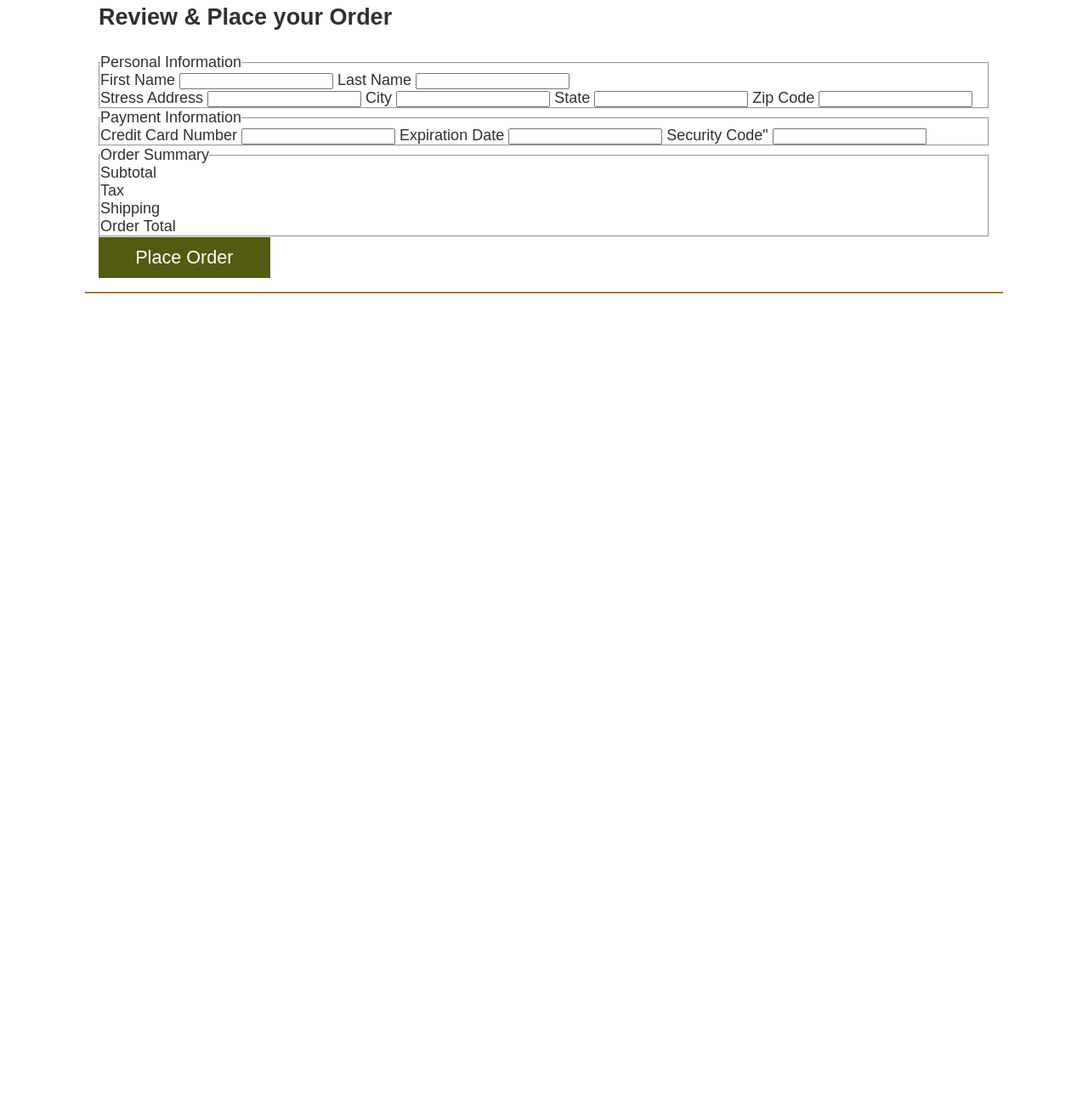
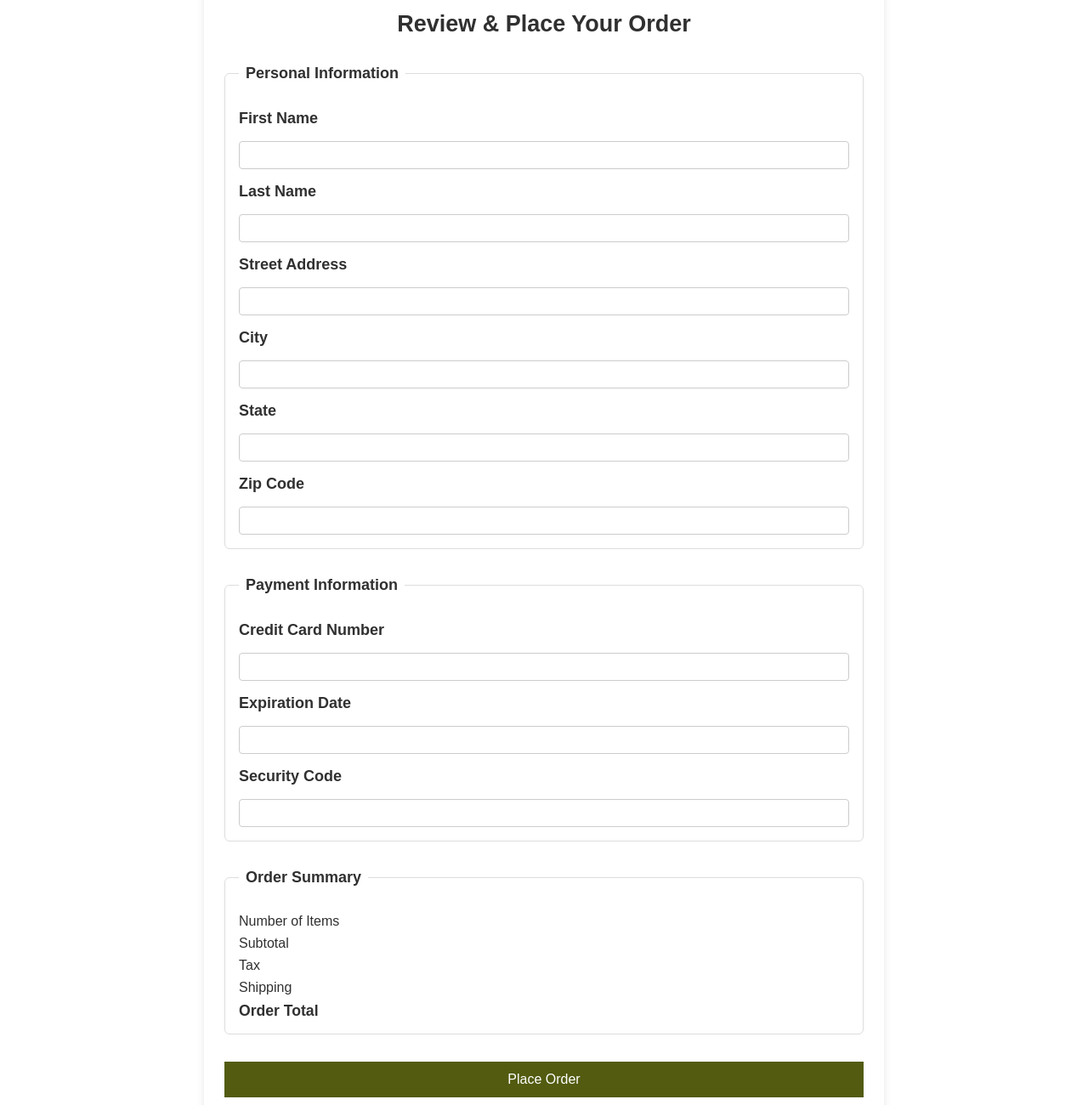
Before and after one commit to francis-2008-happy/wdd-330-team-02, a website: page src/checkout/index.html in a window 1280 px wide. Shown: the part 60-1360 px from the top of the page at 85% size. Before the commit the page ends 800 px from the top, so only its background shows below. Drawn offline with Linux system fonts and the light colour scheme; files that its build step writes are made by us from their sources.

Commit message:
completed team activity week 4

```diff
--- a/src/checkout/index.html
+++ b/src/checkout/index.html
@@ -1,39 +1,45 @@
 <!doctype html>
+<html lang="en">
 
-<html lang="en">
 <head>
   <meta charset="UTF-8" />
-
   <meta name="viewport" content="width=device-width, initial-scale=1.0" />
   <title>Sleep Outside | Checkout</title>
+
+  <link rel="stylesheet" href="/css/style.css" />
   <script src="../js/checkout.js" type="module"></script>
-    <link rel="stylesheet" href="css/style.css" />
 </head>
 
 <body>
-    <header class="divider" id="header"> </header>
+  <header class="divider" id="header"></header>
 
-    <main class="divider">
-      <section class="products">
-        <h2>Review & Place your Order</h2>
-        <form name="checkout">
+  <main class="divider checkout-container">
+    <section class="checkout-section">
+      <h2>Review & Place Your Order</h2>
+
+      <form name="checkout" class="checkout-form">
         <input type="hidden" name="orderDate" id="orderDate" />
 
         <fieldset>
           <legend>Personal Information</legend>
-            <div class="personal-info">
+          <div class="field-grid">
             <label for="first-name">First Name</label>
             <input type="text" id="first-name" name="first-name" required />
+
             <label for="last-name">Last Name</label>
             <input type="text" id="last-name" name="last-name" required />
           </div>
-            <div class="addresss">
-              <label for="address"> Stress Address</label>
+
+          <div class="field-grid">
+            <label for="address">Street Address</label>
             <input type="text" id="address" name="address" required />
+
             <label for="city">City</label>
             <input type="text" id="city" name="city" required />
+
             <label for="state">State</label>
             <input type="text" id="state" name="state" required />
+
             <label for="zip">Zip Code</label>
             <input type="text" id="zip" name="zip" required />
           </div>
@@ -41,44 +47,40 @@
 
         <fieldset>
           <legend>Payment Information</legend>
-            <div class="payment-info">
+          <div class="field-grid">
             <label for="credit-card-number">Credit Card Number</label>
             <input type="text" id="credit-card-number" name="credit-card-number" required />
+
             <label for="expiration-date">Expiration Date</label>
             <input type="text" id="expiration-date" name="expiration-date" required />
-              <label for="Security-Code">Security Code"</label>
-              <input type="text" id="Security-Code" name="Security-Code" required />
-            </div>
-          </fieldset>
-          <fieldset class="checkout-summary">
-          <legend>Order Summary </legend>
-          <div class="order-summary">
 
-            <div> Subtotal </div>
-            <div id="subtotal"></div>
-
-            <div> Tax </div>
-            <div id="tax"></div>
-
-            <div> Shipping </div>
-            <div id="shipping"></div>
-
-            <div> Order Total </div>
-            <div id="order-total"></div>
+            <label for="security-code">Security Code</label>
+            <input type="text" id="security-code" name="security-code" required />
           </div>
         </fieldset>
 
-          <button type="submit" id="checkoutSubmit">Place Order</button>
+        <fieldset class="checkout-summary">
+          <legend>Order Summary</legend>
+          <div class="summary-grid">
+            <div>Number of Items</div>
+            <div id="num-items"></div>
+            <div>Subtotal</div>
+            <div id="subtotal"></div>
+            <div>Tax</div>
+            <div id="tax"></div>
+            <div>Shipping</div>
+            <div id="shipping"></div>
+            <div class="summary-total">Order Total</div>
+            <div id="orderTotal" class="summary-total"></div>
+          </div>
+        </fieldset>
 
-
-
-
-
-
+        <button type="submit" id="checkoutSubmit" class="btn-primary">Place Order</button>
       </form>
     </section>
   </main>
 
-    <footer id="footer"> </footer>
+  <footer id="footer"></footer>
 </body>
+
 </html>
--- a/src/css/style.css
+++ b/src/css/style.css
@@ -113,6 +113,10 @@ button {
   border: 0;
   font-size: var(--large-font);
   cursor: pointer;
+}
+
+button:hover {
+  background-color: #1a252f;
 }
 
 .divider {
@@ -233,6 +237,23 @@ button {
 .products h2 {
   margin-bottom: 1em;
 }
+
+.products .btn-primary {
+  display: block;
+  width: 120px;
+  background-color: #525b0f;
+  color: white;
+  padding: 0.75rem;
+  border: none;
+  font-size: 1rem;
+  cursor: pointer;
+  transition: background-color 0.2s;
+  }
+
+  .products .btn-primary:hover {
+    background-color: #1a252f;
+  }
+
 
 .product-list {
   display: flex;
@@ -356,6 +377,83 @@ button {
     grid-template-columns: 150px auto 15%;
   }
 }
+
+
+/* checkout styling */
+.checkout-container {
+  max-width: 800px;
+  margin: 2rem auto;
+  padding: 1.5rem;
+  background: white;
+  border-radius: 8px;
+  box-shadow: 0 0 10px rgba(0, 0, 0, 0.1);
+}
+
+.checkout-section h2 {
+  text-align: center;
+  margin-bottom: 2rem;
+}
+
+fieldset {
+  margin-bottom: 2rem;
+  border: 1px solid #ddd;
+  padding: 1rem;
+  border-radius: 6px;
+}
+
+legend {
+  font-weight: bold;
+  padding: 0 0.5rem;
+}
+
+.field-grid {
+  display: grid;
+  grid-template-columns: 1fr 1fr;
+  gap: 1rem;
+  margin-top: 1rem;
+}
+
+.field-grid label {
+  grid-column: span 2;
+  font-weight: 600;
+}
+
+.field-grid input {
+  grid-column: span 2;
+  padding: 0.5rem;
+  border: 1px solid #ccc;
+  border-radius: 4px;
+}
+
+.summary-grid {
+  display: grid;
+  grid-template-columns: 1fr auto;
+  gap: 0.5rem 1rem;
+  font-size: 1rem;
+  margin-top: 1rem;
+}
+
+.summary-total {
+  font-weight: bold;
+  font-size: 1.1rem;
+}
+
+.btn-primary {
+  display: block;
+  width: 100%;
+  background-color: #525b0f;
+  color: white;
+  padding: 0.75rem;
+  border: none;
+  font-size: 1rem;
+  cursor: pointer;
+  transition: background-color 0.2s;
+}
+
+.btn-primary:hover {
+  background-color: #1a252f;
+}
+
 
 footer {
   font-size: var(--small-font);
--- a/src/js/CheckoutProcess.mjs
+++ b/src/js/CheckoutProcess.mjs
@@ -45,20 +45,23 @@ export default class CheckoutProcess {
   calculateItemSummary() {
     // calculate and display the total amount of the items in the cart, and the number of items.
     const summaryElement = document.querySelector(
-      this.outputSelector + " #cartTotal"
+      this.outputSelector + " #subtotal"
     );
     const itemNumElement = document.querySelector(
       this.outputSelector + " #num-items"
     );
+
+    // calculate the total of all the items in the cart
+    this.itemTotal = this.list.reduce((sum, item) => sum + Number(item.FinalPrice || item.price || 0), 0);
+
     itemNumElement.innerText = this.list.length;
-    // calculate the total of all the items in the cart
-    const amounts = this.list.map((item) => item.FinalPrice);
-    this.itemTotal = amounts.reduce((sum, item) => sum + item);
-    summaryElement.innerText = `$${this.itemTotal}`;;
+
+    summaryElement.innerText = `$${this.itemTotal.toFixed(2)}`;
   }
 
   calculateOrderTotal() {
     // calculate the shipping and tax amounts. Then use them to along with the cart total to figure out the order total
+
     this.tax = (this.itemTotal * .06);
     this.shipping = 10 + (this.list.length - 1) * 2;
     this.orderTotal = (
--- a/src/js/ExternalServices.mjs
+++ b/src/js/ExternalServices.mjs
@@ -1,10 +1,12 @@
 const baseURL = import.meta.env.VITE_SERVER_URL
 
-function convertToJson(res) {
+async function convertToJson(res) {
+  const json = await res.json();
+
   if (res.ok) {
-    return res.json();
+    return json;
   } else {
-    throw new Error("Bad Response");
+    throw { name: 'servicesError', message: json };
   }
 }
 
--- a/src/js/checkout.js
+++ b/src/js/checkout.js
@@ -1,5 +1,5 @@
 import { loadHeaderFooter } from "./utils.mjs";
-import { CheckoutProcess } from "./CheckoutProcess.mjs";
+import CheckoutProcess from "./CheckoutProcess.mjs";
 
 loadHeaderFooter();
 
--- a/src/js/utils.mjs
+++ b/src/js/utils.mjs
@@ -53,8 +53,8 @@ async function loadTemplate(path) {
 }
 
 export async function loadHeaderFooter() {
-  const headerTemplate = await loadTemplate("/partials/header.html");
-  const footerTemplate = await loadTemplate("/partials/footer.html");
+  const headerTemplate = await loadTemplate("../partials/header.html");
+  const footerTemplate = await loadTemplate("../partials/footer.html");
 
   // const headerTemplate = await loadTemplate("../partials/header.html");                                                                                       │
   // const footerTemplate = await loadTemplate("../partials/footer.html");
```
Also changed, not shown: src/cart/index.html (+1 -1 lines). Lines whose indentation alone changed are shown as unchanged.
